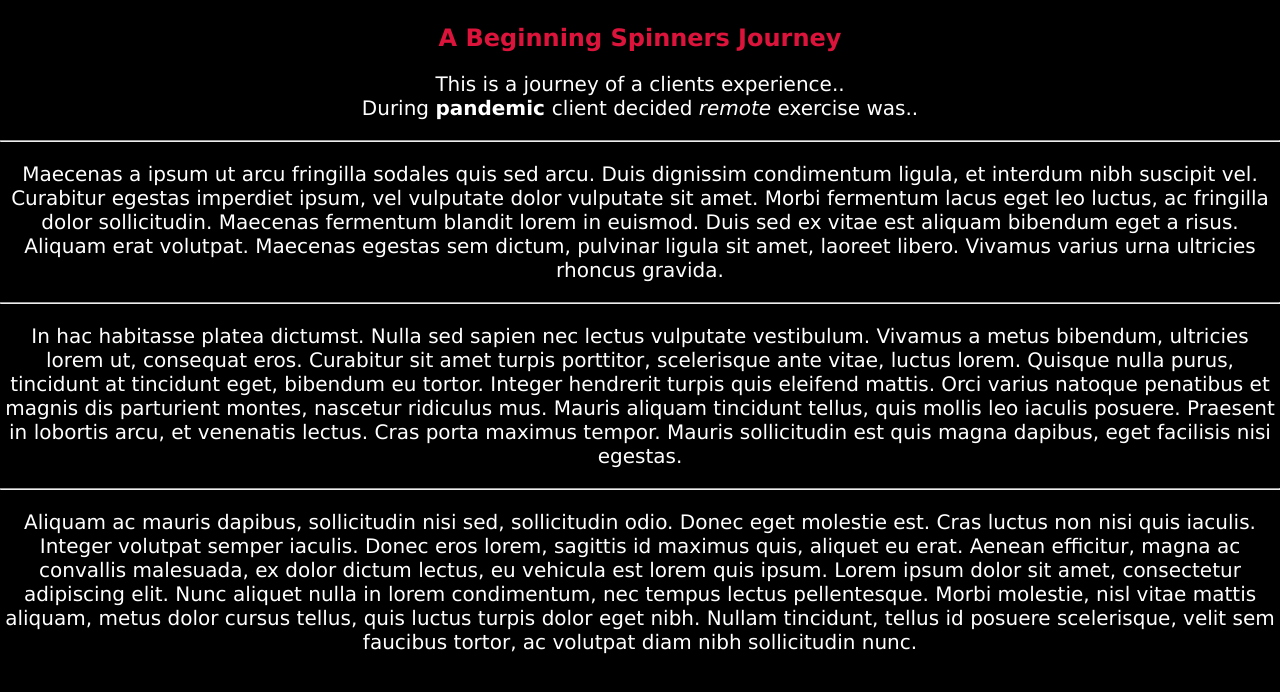
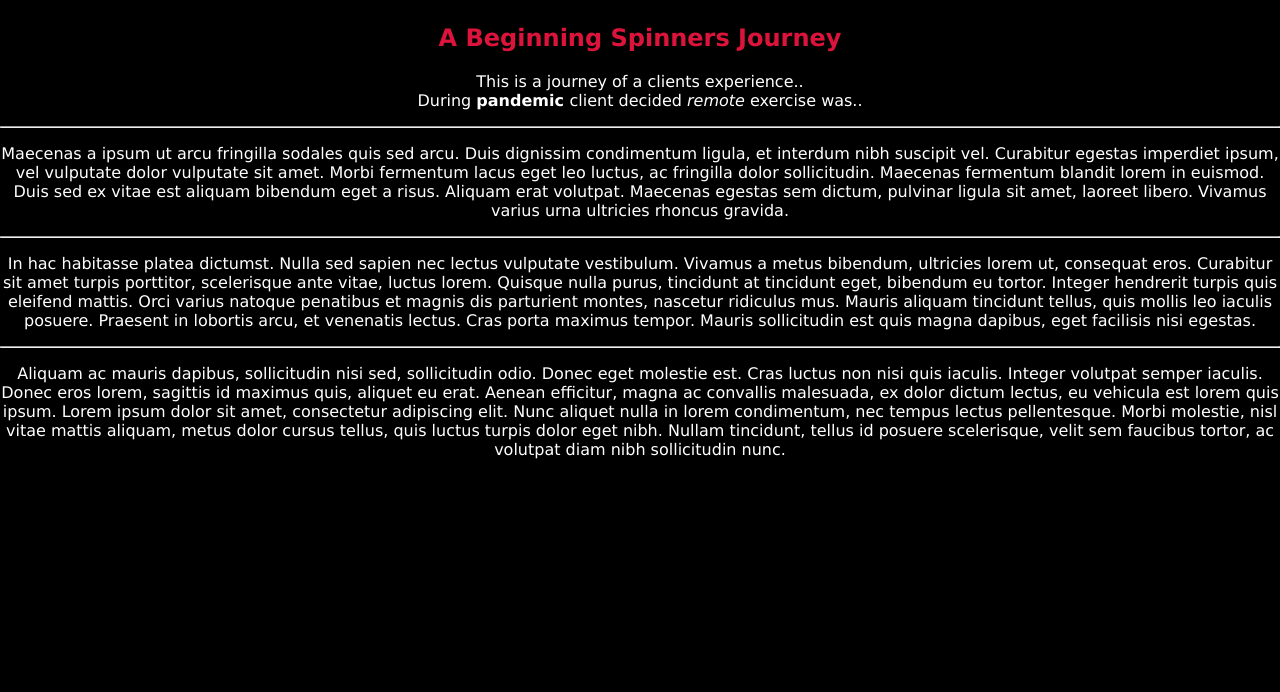
Before and after one commit to cluhrsdesigns/clientblog, a plain HTML site: page clientblog/index.html in a window 1280 px wide. Shown: the part 136-828 px from the top of the page. After the commit the page ends 800 px from the top, so only its background shows below. Drawn offline with Linux system fonts and the light colour scheme.

Commit message:
Update styles.css

```diff
--- a/clientblog/styles.css
+++ b/clientblog/styles.css
@@ -1,6 +1,5 @@
-p {
-    color: white;
-    text-align: center;
-    font-size: 20px;
+p {text-align: center;
+   color: white;
+   padding: ;
 
 }
```
